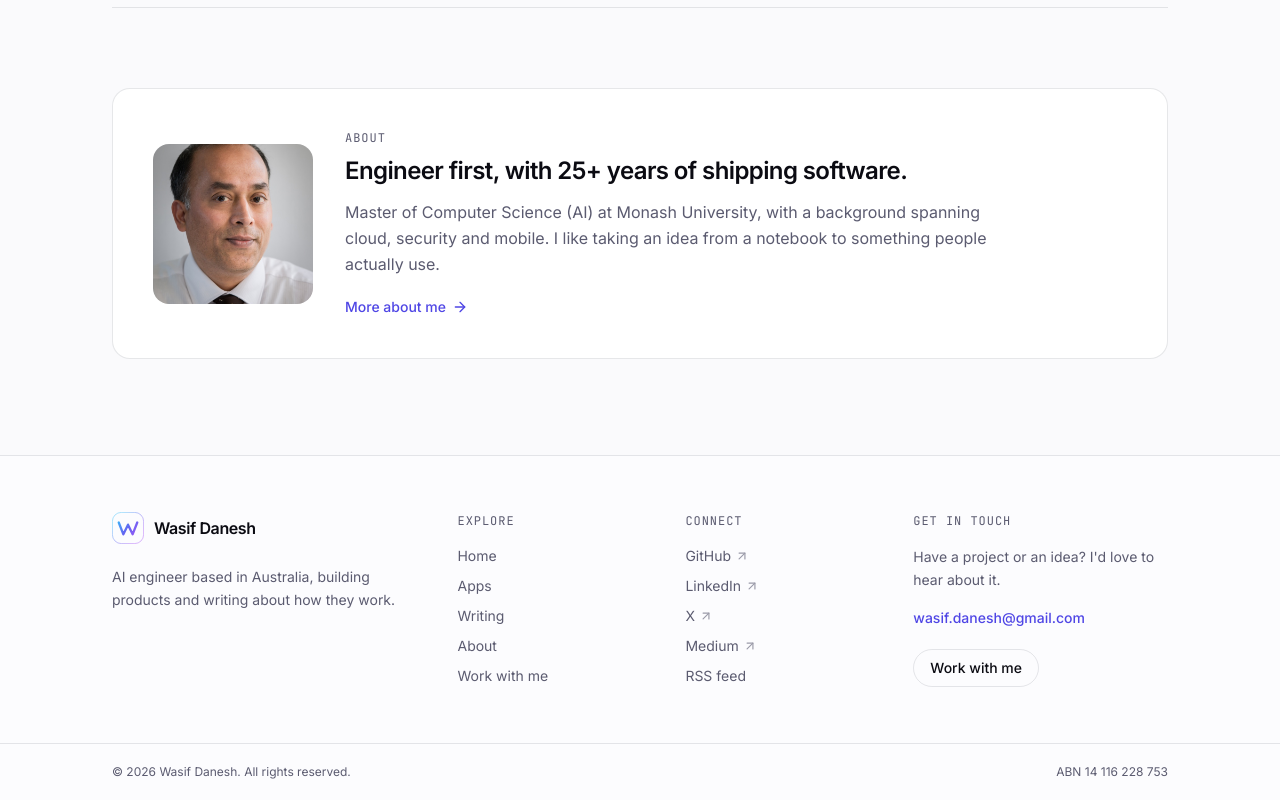
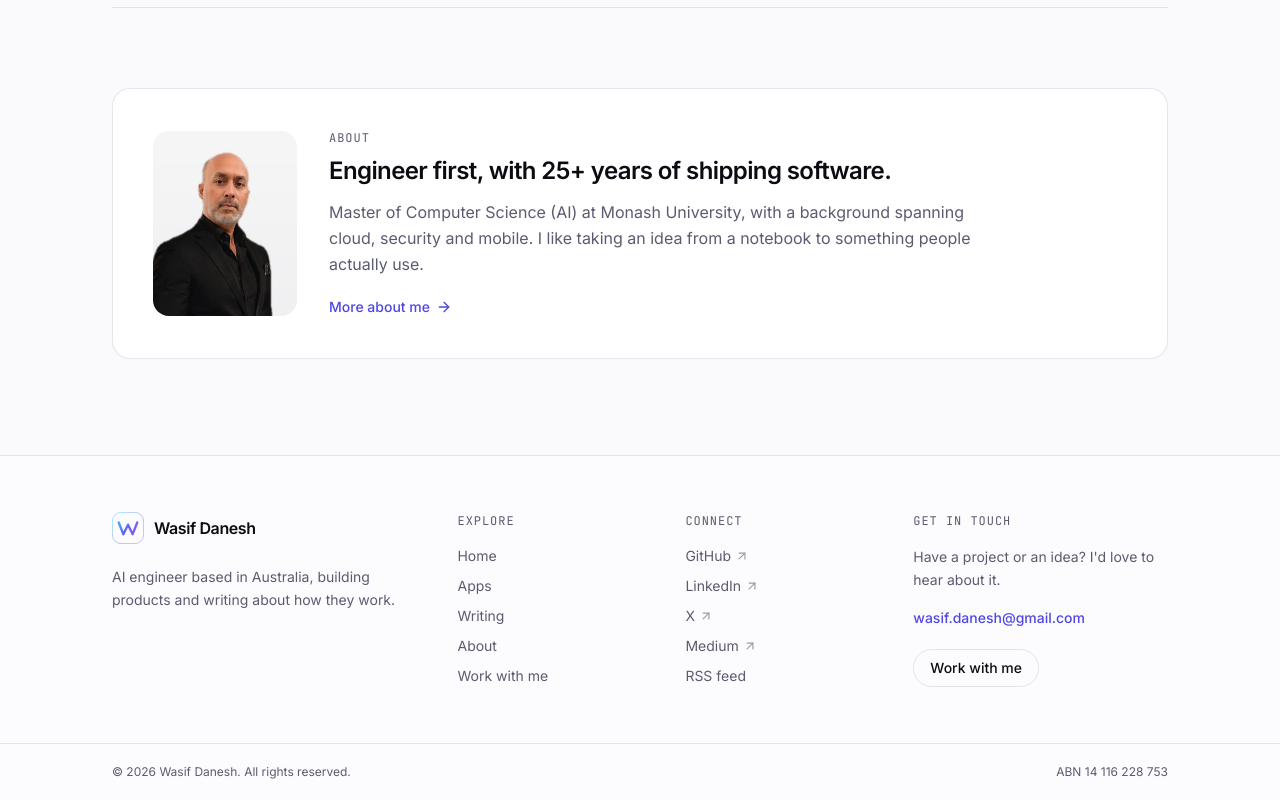
Before and after one commit to wasif-danesh/portal, a Next.js app: page / in a window 1280 px wide. Shown: the part 2471-3271 px from the top of the page. Built offline with nearby package versions, Linux system fonts and the light colour scheme; no server answers.

Commit message:
Passport-size portrait with neutral background

```diff
--- a/src/app/about/page.tsx
+++ b/src/app/about/page.tsx
@@ -41,11 +41,11 @@ export default function AboutPage() {
           </div>
         </div>
         <Image
-          src="/images/wasif-danesh.jpg"
+          src="/images/wasif-danesh-portrait.jpg"
           alt="Portrait of Wasif Danesh"
-          width={256}
-          height={256}
-          className="size-48 rounded-2xl object-cover md:size-64"
+          width={560}
+          height={720}
+          className="aspect-[7/9] w-44 rounded-2xl object-cover md:w-64"
         />
       </div>
 
--- a/src/app/page.tsx
+++ b/src/app/page.tsx
@@ -89,11 +89,11 @@ export default function Home() {
       <section className="container-page mt-20">
         <div className="rounded-card border-border bg-surface grid items-center gap-8 border p-6 sm:grid-cols-[auto_1fr] sm:p-10">
           <Image
-            src="/images/wasif-danesh.jpg"
+            src="/images/wasif-danesh-portrait.jpg"
             alt="Portrait of Wasif Danesh"
-            width={160}
-            height={160}
-            className="size-28 rounded-2xl object-cover sm:size-40"
+            width={560}
+            height={720}
+            className="aspect-[7/9] w-28 rounded-2xl object-cover sm:w-36"
           />
           <div>
             <p className="eyebrow">About</p>
```
Also changed, not shown: public/images/wasif-danesh-portrait.jpg (added), public/images/wasif-danesh.jpg (deleted).
